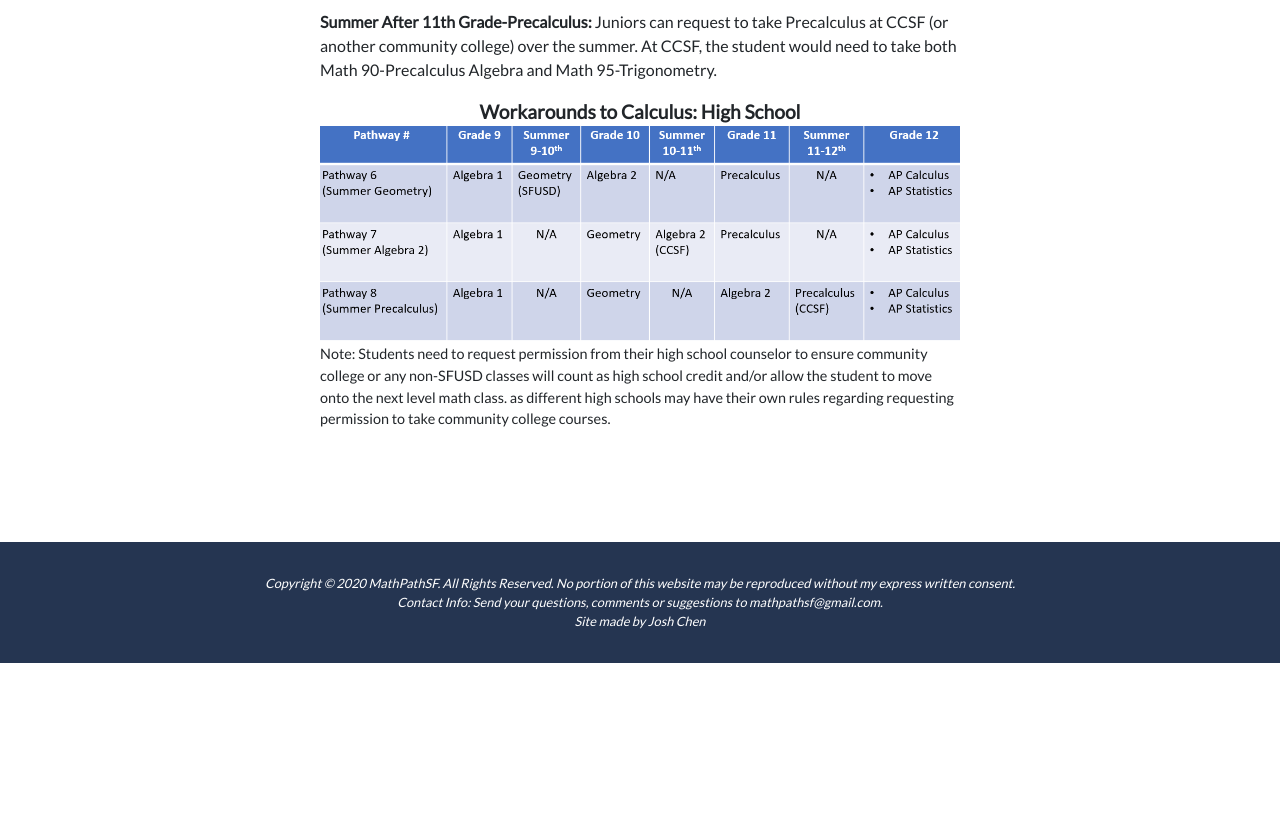
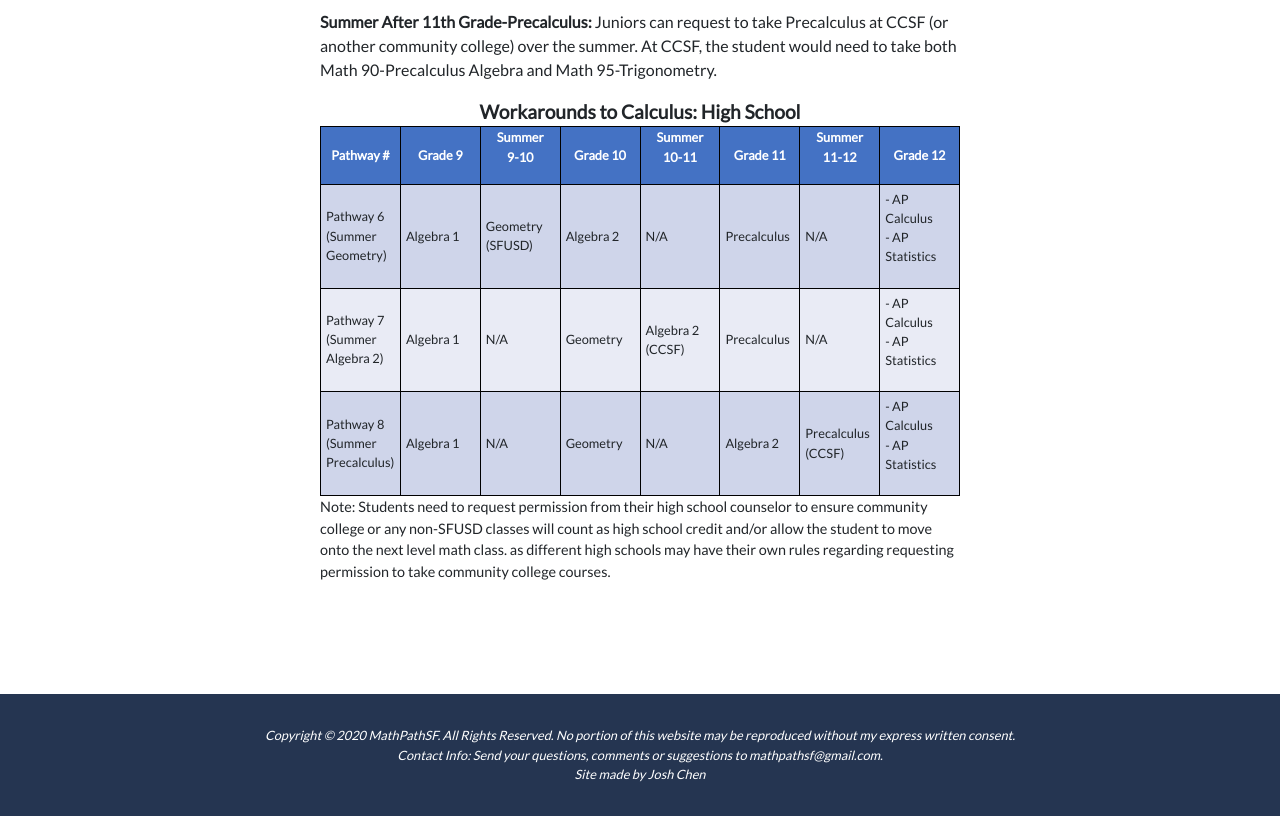
Before and after one commit to joshchen984/MathPathSF, a Gatsby site: page /high-school in a window 1280 px wide. Shown: the part 1160-1976 px from the top of the page. Before the commit the page ends 1823 px from the top, so only its background shows below. Built offline with nearby package versions, Linux system fonts and the light colour scheme; Gatsby itself is replaced by a stand-in of ours.

Commit message:
Replaced table images with tables
This makes page load faster and lets screen readers read tables.

```diff
--- /dev/null
+++ b/src/components/Tables/HighSchoolTable.js
@@ -0,0 +1,67 @@
+import React from 'react';
+import Table from './Table/table.js';
+const HighSchoolTable = (props) => {
+  const headers = [
+    "Pathway #",
+    "Grade 9",
+    <p>
+      Summer
+      <br />
+      9-10
+    </p>,
+    "Grade 10",
+    <p>
+      Summer
+      <br />
+      10-11
+    </p>,
+    "Grade 11",
+    <p>
+      Summer
+      <br />
+      11-12
+    </p>,
+    "Grade 12",
+  ];
+  const tableValues = [
+    [
+      "Pathway 6 (Summer Geometry)",
+      "Algebra 1",
+      "Geometry (SFUSD)",
+      "Algebra 2",
+      "N/A",
+      "Precalculus",
+      "N/A",
+      <p>
+        - AP Calculus <br />- AP Statistics
+      </p>,
+    ],
+    [
+      "Pathway 7 (Summer Algebra 2)",
+      "Algebra 1",
+      "N/A",
+      "Geometry",
+      "Algebra 2 (CCSF)",
+      "Precalculus",
+      "N/A",
+      <p>
+        - AP Calculus <br />- AP Statistics
+      </p>,
+    ],
+    [
+      "Pathway 8 (Summer Precalculus)",
+      "Algebra 1",
+      "N/A",
+      "Geometry",
+      "N/A",
+      "Algebra 2",
+      "Precalculus (CCSF)",
+      <p>
+        - AP Calculus <br />- AP Statistics
+      </p>,
+    ]
+  ];
+
+  return <Table headers={headers} values={tableValues} style={props.style}/>;
+}
+export default HighSchoolTable;
--- a/src/components/Table/table.js
+++ b/src/components/Tables/Table/table.js
@@ -14,19 +14,25 @@ const Table = (props) => {
     )
   }
 
+  let rowClass = "";
   for(let i = 0; i < rows;i++){
     const row = [];
     for(let j = 0; j < cols;j++){
       row.push(<td key={j} className={classes.td}>{props.values[i][j]}</td>);
     }
+    if(i % 2 === 1){
+      rowClass = classes.lightGray;
+    }else{
+      rowClass = classes.darkGray;
+    }
     body.push(
-      <tr key={i}>
+      <tr key={i} className={rowClass}>
         {row}
       </tr>
-    )
+    );
   }
   return (
-    <table className={classes.Table}>
+    <table className={classes.Table} style={props.style}>
       <thead>
         <tr>{headers}</tr>
       </thead>
--- a/src/components/Table/table.module.scss
+++ b/src/components/Tables/Table/table.module.scss
@@ -13,8 +13,13 @@
 }
 .td {
   padding-top:0;
+  padding: 5px;
+}
+.darkGray {
   background-color: #cfd5ea;
-  padding: 5px;
+}
+.lightGray {
+  background-color: #e9ebf5;
 }
 .th, .td {
   border: 1px solid black;
--- a/src/pages/high-school.js
+++ b/src/pages/high-school.js
@@ -1,22 +1,11 @@
 import Layout from "../components/Layout/layout.js"
 import SEO from "../components/seo"
 import React from "react"
-import { graphql, useStaticQuery, Link } from "gatsby"
-import Image from "../components/image"
+import { Link } from "gatsby"
 import ImageHeadline from "../components/ImageHeadline/ImageHeadline.js"
+import HighSchoolTable from "../components/Tables/HighSchoolTable.js"
 
 const HighSchool = props => {
-  const images = useStaticQuery(graphql`
-    query SummerImages {
-      file(relativePath: { eq: "summer.png" }) {
-        childImageSharp {
-          fluid(maxWidth: 1000, quality: 100) {
-            ...GatsbyImageSharpFluid
-          }
-        }
-      }
-    }
-  `)
   return (
     <Layout>
       <SEO
@@ -106,7 +95,7 @@ const HighSchool = props => {
         </p>
 
         <ImageHeadline>Workarounds to Calculus: High School</ImageHeadline>
-        <Image data={images.file} style={{ margin: "auto", width: "100%" }} />
+        <HighSchoolTable />
         <p style={{ fontSize: "0.9rem" }}>
           Note: Students need to request permission from their high school
           counselor to ensure community college or any non-SFUSD classes will
```
Also changed, not shown: src/components/Tables/EighthTable.js (added, +27 -0 lines), src/components/Tables/SfusdTable.js (added, +56 -0 lines), src/pages/eighth-grade.js (+3 -7 lines), src/pages/sfusd-pathways.js (+4 -15 lines), src/pages/summary.js (+6 -25 lines), src/images/sfusd-pathways.png (deleted), src/images/summer.png (deleted).
